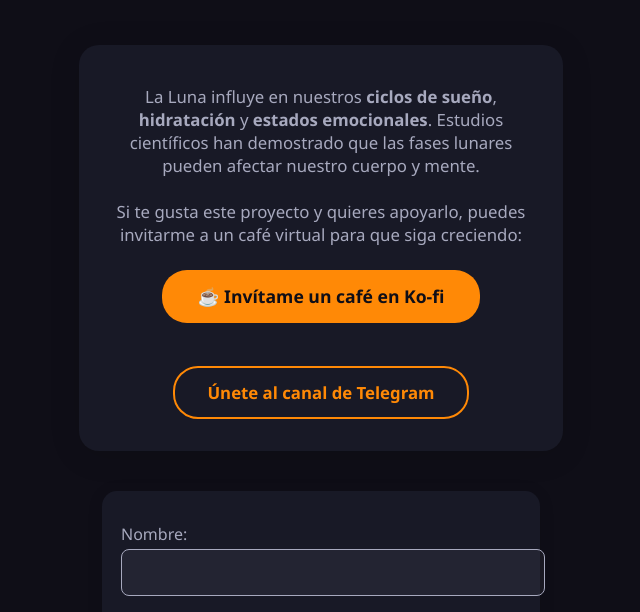
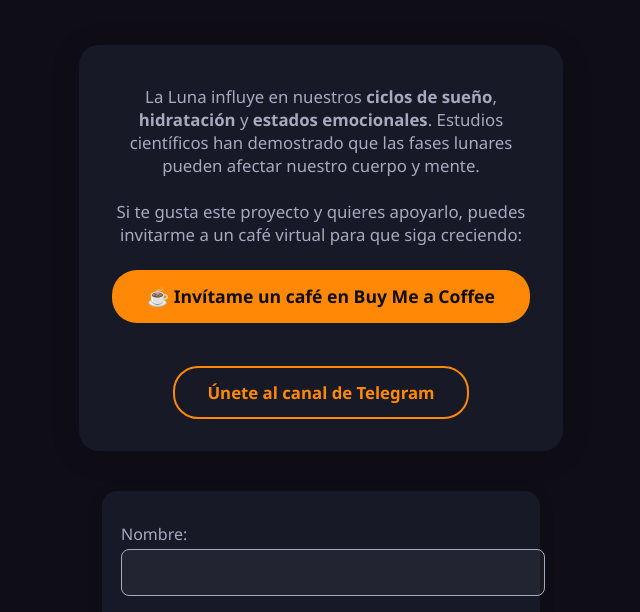
Before and after one commit to divae/lun_ia, a plain HTML site: page index.html in a window 1280 px wide. Shown: the part 141-753 px from the top of the page, without its empty margins (319-959 px from the left). Drawn offline with Linux system fonts and the light colour scheme.

Commit message:
Eliminadas todas las referencias a Ko-fi. Ahora solo Buy Me a Coffee.

```diff
--- a/index.html
+++ b/index.html
@@ -167,7 +167,7 @@
         La Luna influye en nuestros <b>ciclos de sueño</b>, <b>hidratación</b> y <b>estados emocionales</b>. Estudios científicos han demostrado que las fases lunares pueden afectar nuestro cuerpo y mente. <br><br>
         Si te gusta este proyecto y quieres apoyarlo, puedes invitarme a un café virtual para que siga creciendo:
       </div>
-      <a class="kofi-btn" href="https://ko-fi.com/estela" target="_blank">☕ Invítame un café en Ko-fi</a>
+      <a class="kofi-btn" href="https://buymeacoffee.com/estela" target="_blank">☕ Invítame un café en Buy Me a Coffee</a>
       <a class="telegram-btn" href="https://t.me/lun_ia_oficial" target="_blank">Únete al canal de Telegram</a>
     </div>
     <form class="contact-form" action="https://formspree.io/f/movwoydz" method="POST">
```
Also changed, not shown: 1 other file.
